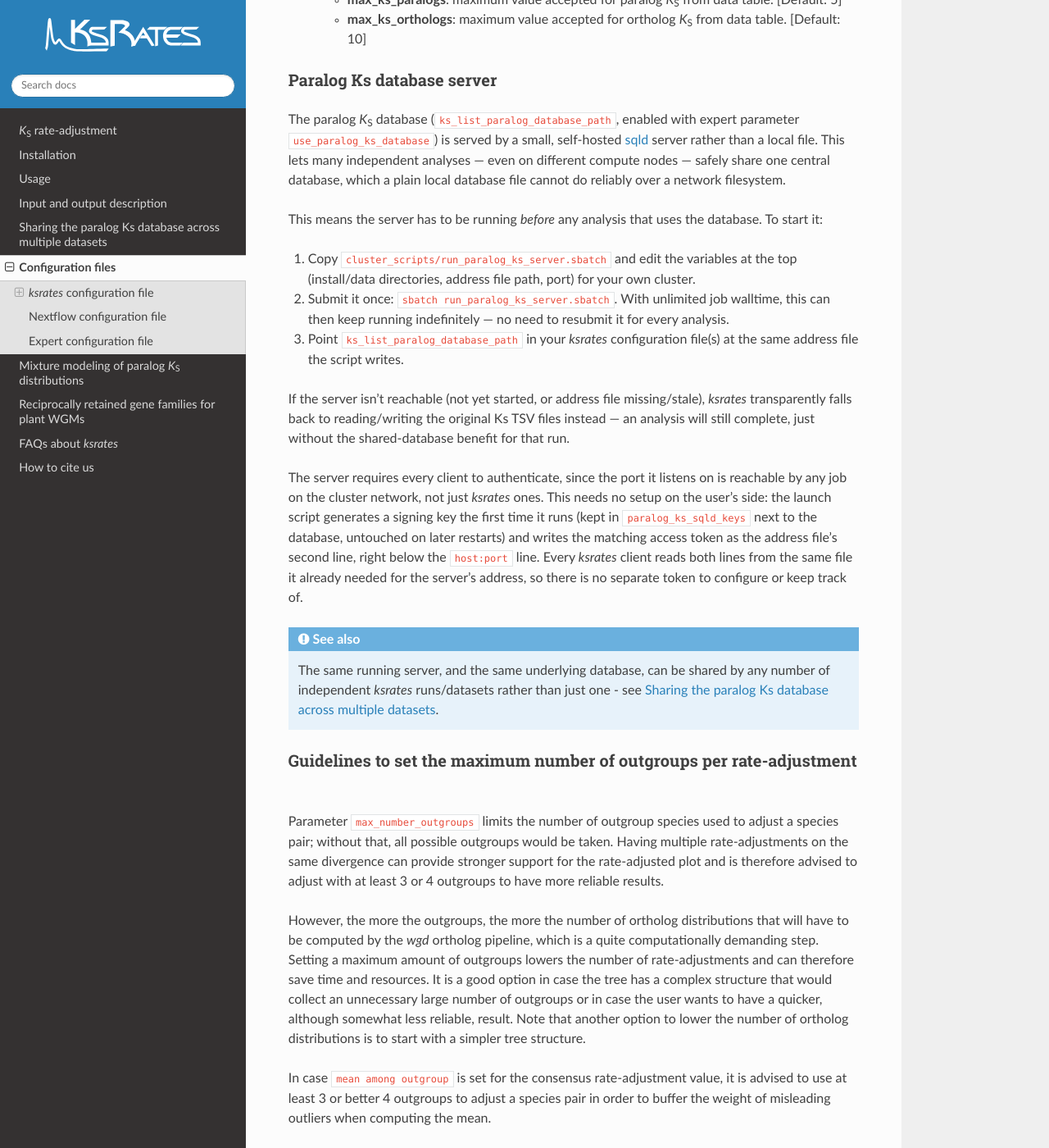
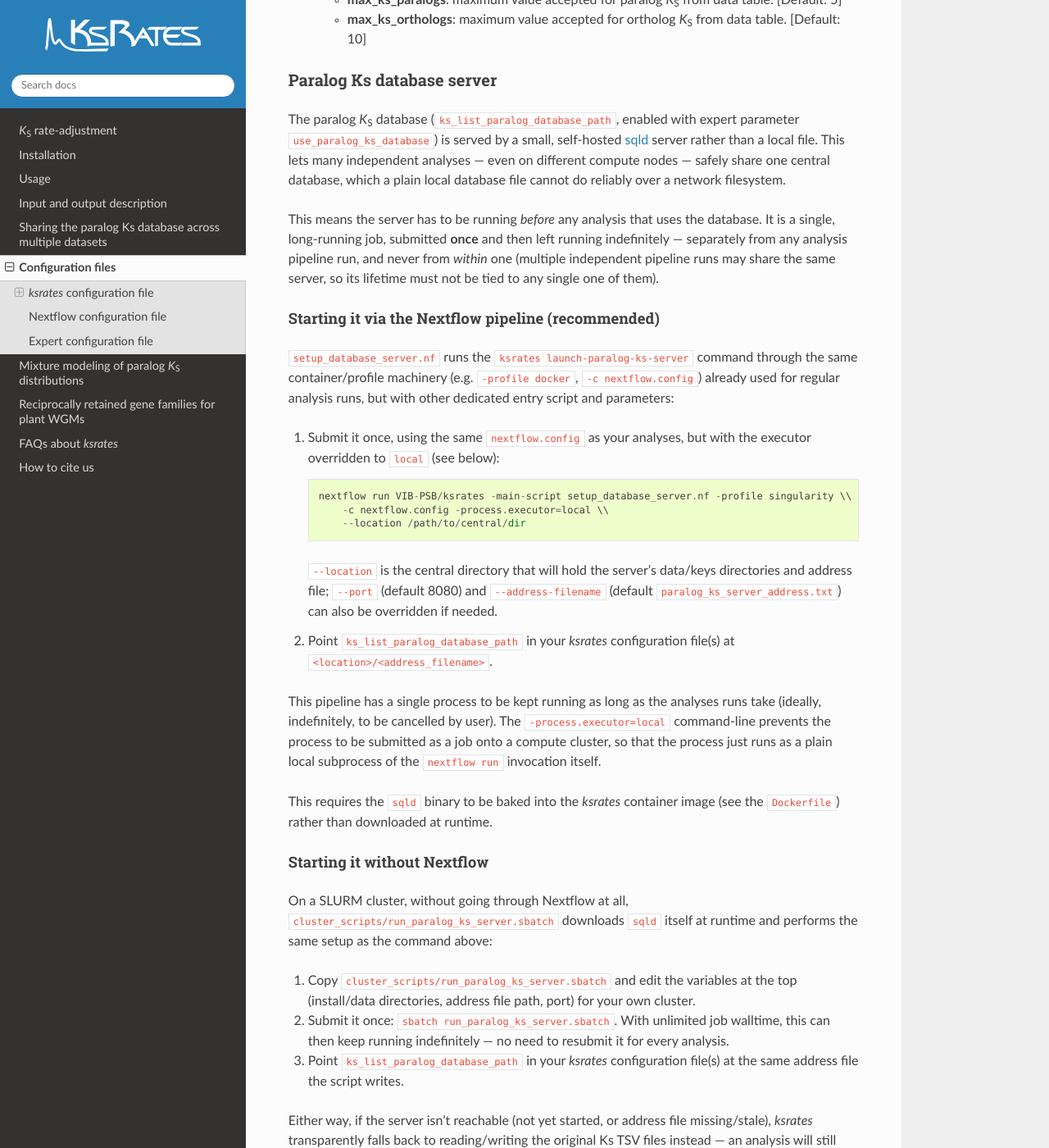
Before and after one commit to VIB-PSB/ksrates, a Sphinx documentation site: the page built from docs/configuration.rst, in a window 1280 px wide and 1400 px high, scrolled down 3137 px. Shown: the whole window at 82% size. Built offline with Sphinx 7.4.7 and the Read the Docs theme 3.1.0, drawn with Linux system fonts in a browser that asks for light colours.

Commit message:
Docs about starting nextflow server pipeline

```diff
--- a/docs/configuration.rst
+++ b/docs/configuration.rst
@@ -123,7 +123,45 @@ server rather than a local file. This lets many independent analyses — even on
 nodes — safely share one central database, which a plain local database file cannot do reliably
 over a network filesystem.
 
-This means the server has to be running *before* any analysis that uses the database. To start it:
+This means the server has to be running *before* any analysis that uses the database. It is a
+single, long-running job, submitted **once** and then left running indefinitely — separately from
+any analysis pipeline run, and never from *within* one (multiple independent pipeline runs may
+share the same server, so its lifetime must not be tied to any single one of them).
+
+Starting it via the Nextflow pipeline (recommended)
+~~~~~~~~~~~~~~~~~~~~~~~~~~~~~~~~~~~~~~~~~~~~~~~~~~~~
+
+``setup_database_server.nf`` runs the ``ksrates launch-paralog-ks-server`` command through the same
+container/profile machinery (e.g. ``-profile docker``, ``-c nextflow.config``)
+already used for regular analysis runs, but with other dedicated entry script and parameters:
+
+1. Submit it once, using the same ``nextflow.config`` as your analyses, but with the executor
+   overridden to ``local`` (see below)::
+
+       nextflow run VIB-PSB/ksrates -main-script setup_database_server.nf -profile singularity \\
+           -c nextflow.config -process.executor=local \\
+           --location /path/to/central/dir
+
+   ``--location`` is the central directory that will hold the server's data/keys directories and
+   address file; ``--port`` (default 8080) and ``--address-filename`` (default
+   ``paralog_ks_server_address.txt``) can also be overridden if needed.
+
+2. Point ``ks_list_paralog_database_path`` in your *ksrates* configuration file(s) at
+   ``<location>/<address_filename>``.
+
+This pipeline has a single process to be kept running as long as the analyses runs take (ideally,
+indefinitely, to be cancelled by user). The
+``-process.executor=local`` command-line prevents the process to be submitted as a job onto a compute cluster,
+so that the process just runs as a plain local subprocess of the ``nextflow run`` invocation itself.
+
+This requires the ``sqld`` binary to be baked into the *ksrates* container image (see the
+``Dockerfile``) rather than downloaded at runtime.
+
+Starting it without Nextflow
+~~~~~~~~~~~~~~~~~~~~~~~~~~~~~
+
+On a SLURM cluster, without going through Nextflow at all, ``cluster_scripts/run_paralog_ks_server.sbatch``
+downloads ``sqld`` itself at runtime and performs the same setup as the command above:
 
 1. Copy ``cluster_scripts/run_paralog_ks_server.sbatch`` and edit the variables at the top
    (install/data directories, address file path, port) for your own cluster.
@@ -132,7 +170,7 @@ This means the server has to be running *before* any analysis that uses the data
 3. Point ``ks_list_paralog_database_path`` in your *ksrates* configuration file(s) at the same
    address file the script writes.
 
-If the server isn't reachable (not yet started, or address file missing/stale), *ksrates*
+Either way, if the server isn't reachable (not yet started, or address file missing/stale), *ksrates*
 transparently falls back to reading/writing the original Ks TSV files instead — an analysis will
 still complete, just without the shared-database benefit for that run.
 
```
